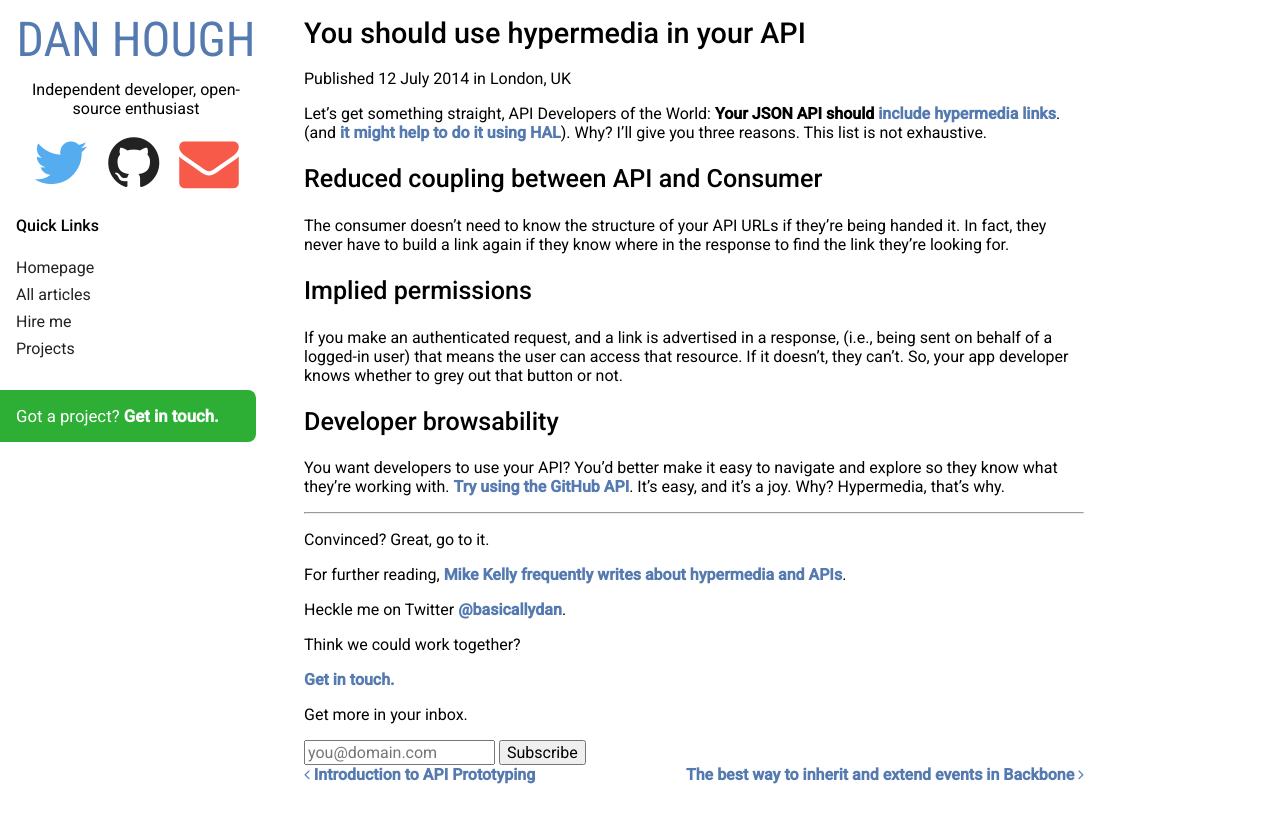
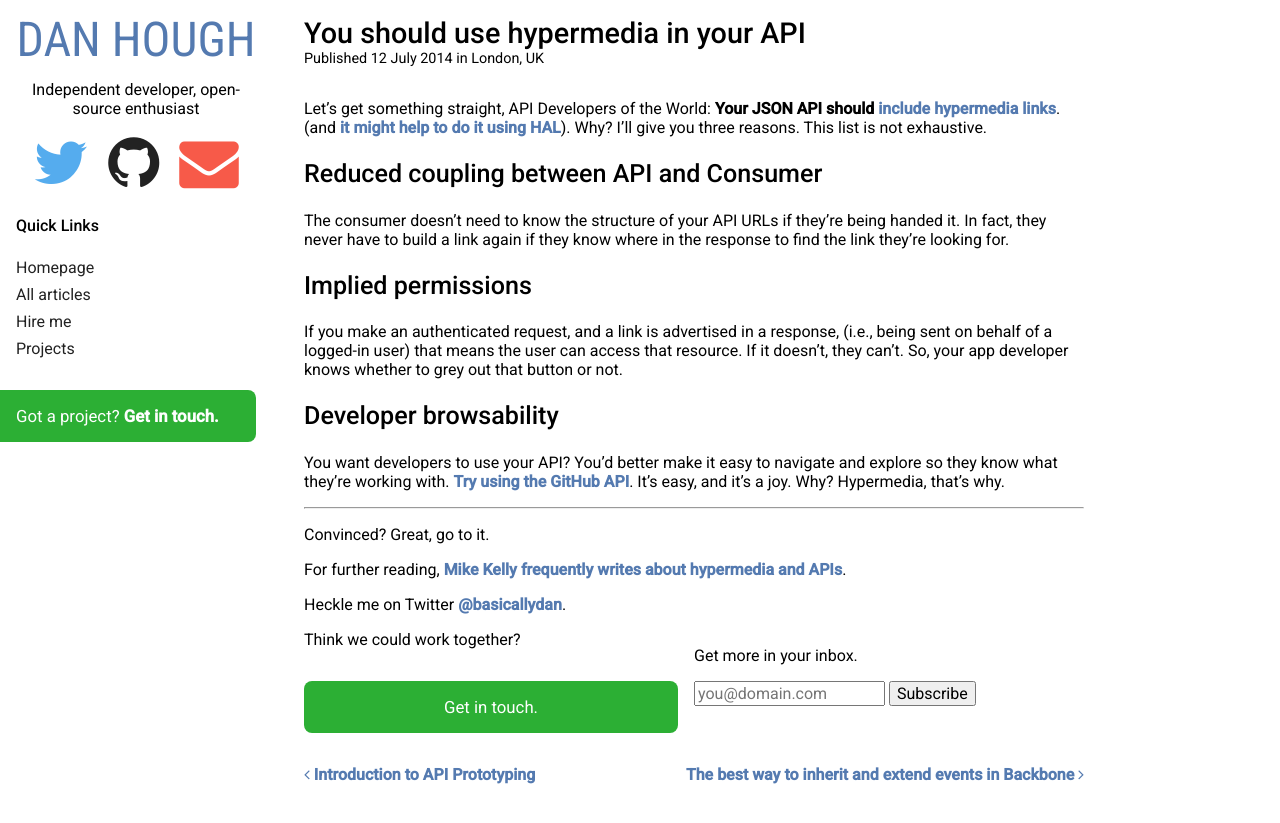
Before and after one commit to basicallydan/danhough.com, a Jekyll site: the page built from _posts/2014-07-12-use-hypermedia.markdown, in a window 1280 px wide. Shown: the top 823 px of the page. Built offline with Jekyll 4.4.1, drawn with Linux system fonts in a browser that asks for light colours; Markdown is read by kramdown in place of the engine named in the settings; comment, search, counter and statistics services are not loaded.

Commit message:
CTA for post page

```diff
--- a/_layouts/post.html
+++ b/_layouts/post.html
@@ -10,19 +10,19 @@ layout: default
 			{{ content }}
 			<p>Heckle me on Twitter <a href="http://twitter.com/basicallydan">@basicallydan</a>.</p>
 		</main>
-		<footer class="end-of-post-cta">
-			<div class="grid__item one-half palm--one-whole work-together">
-				<p>Think we could work together?</p>
-				<a href="/contact" class="button button-cta" data-segment='{ "name" : "Contact CTA Clicked", "location" : "Post: {{ page.title }}" }'>Get in touch.</a>
+		<footer class="post__footer">
+			<div class="post__footer__contact">
+				<span>Think we could work together?</span>
+				<a href="/contact" class="cta--primary" data-segment='{ "name" : "Contact CTA Clicked", "location" : "Post: {{ page.title }}" }'>Get in touch.</a>
 			</div>
-			<div class="grid__item one-half palm--one-whole subscribe">
+			<div class="post__footer__subscribe">
 				<p>Get more in your inbox.</p>
 				<form action="//danhough.us8.list-manage.com/subscribe/post?u=fb767a2592dd6490ca38c324b&amp;id=2e88f8cc04" method="post" id="mc-embedded-subscribe-form" name="mc-embedded-subscribe-form" class="validate" target="_blank" novalidate>
 					<input placeholder="you@domain.com" type="email" value="" name="EMAIL" class="required email" data-segment='{ "name" : "Subscribe Input Clicked", "location" : "Post: {{ page.title }}" }' id="mce-EMAIL">
 					<input class="submit-email" type="submit" value="Subscribe" data-segment='{ "name" : "Subscribe CTA Clicked", "location" : "Post: {{ page.title }}" }'>
 				</form>
 			</div>
-			<div class="meta">
+			<div class="post__footer__meta">
 				{% include recent-posts.html %}
 				{% include disqus.html %}
 			</div>
--- a/css/main.css
+++ b/css/main.css
@@ -2248,7 +2248,7 @@ nav ul {
   .nav-list--icons .nav-list--icons__email {
     color: #F75A49; }
 
-a:link.cta, a.cta--primary:link, .cta, a.cta--primary:link, .cta--primary {
+a:link.cta, a.cta--primary:link, a:visited.cta, a.cta--primary:visited, .cta, a.cta--primary:link, a.cta--primary:visited, .cta--primary {
   font-weight: normal;
   color: #fefefe;
   text-decoration: none;
@@ -2258,9 +2258,9 @@ a:link.cta, a.cta--primary:link, .cta, a.cta--primary:link, .cta--primary {
   padding: 1rem 2rem;
   display: block;
   text-align: center; }
-  a:link.cta--primary, .cta--primary {
+  a:link.cta--primary, a:visited.cta--primary, .cta--primary {
     background: #2CAF34; }
-    header a:link.cta--primary, header .cta--primary {
+    header a:link.cta--primary, header a:visited.cta--primary, header .cta--primary {
       text-align: left;
       margin: 2rem 0 2rem -2rem;
       padding: 1rem 0 1rem 2rem;
@@ -2278,3 +2278,20 @@ a:link.cta, a.cta--primary:link, .cta, a.cta--primary:link, .cta--primary {
 
 .post {
   padding-right: 1rem; }
+  .post h1 {
+    margin-bottom: 0; }
+  .post__footer {
+    width: 100%; }
+    .post__footer__contact {
+      padding-right: 1rem; }
+    .post__footer__contact, .post__footer__subscribe {
+      width: 50%;
+      float: left; }
+    .post__footer__meta {
+      width: 100%;
+      clear: both; }
+
+.meta {
+  font-size: 0.9rem;
+  margin-top: 0;
+  margin-bottom: 2rem; }
--- a/scss/_navigation.scss
+++ b/scss/_navigation.scss
@@ -77,7 +77,7 @@ nav {
 	}
 }
 
-a:link.cta, .cta {
+a:link.cta, a:visited.cta, .cta {
 	font-weight:normal;
 	color:$white;
 	text-decoration:none;
--- a/scss/_post.scss
+++ b/scss/_post.scss
@@ -1,5 +1,30 @@
 .post {
 	padding-right:$standard-margin;
+
+	h1 {
+		margin-bottom:0;
+	}
+
+	&__footer {
+		width:100%;
+		&__contact {
+			padding-right:$standard-margin;
+		}
+		&__contact, &__subscribe {
+			width:50%;
+			float:left;
+		}
+		&__meta {
+			width:100%;
+			clear:both;
+		}
+	}
+}
+
+.meta {
+	font-size:$small-font-size;
+	margin-top:0;
+	margin-bottom:$large-margin;
 }
 
 // .post {
--- a/scss/_sizes.scss
+++ b/scss/_sizes.scss
@@ -3,6 +3,7 @@ $smartphone-root-font-size:14px;
 $root-font-size:16px;
 
 // Font sizes
+$small-font-size:0.9rem;
 $standard-font-size:1rem;
 $medium-font-size:1.05rem;
 $large-font-size:1.57rem;
```
